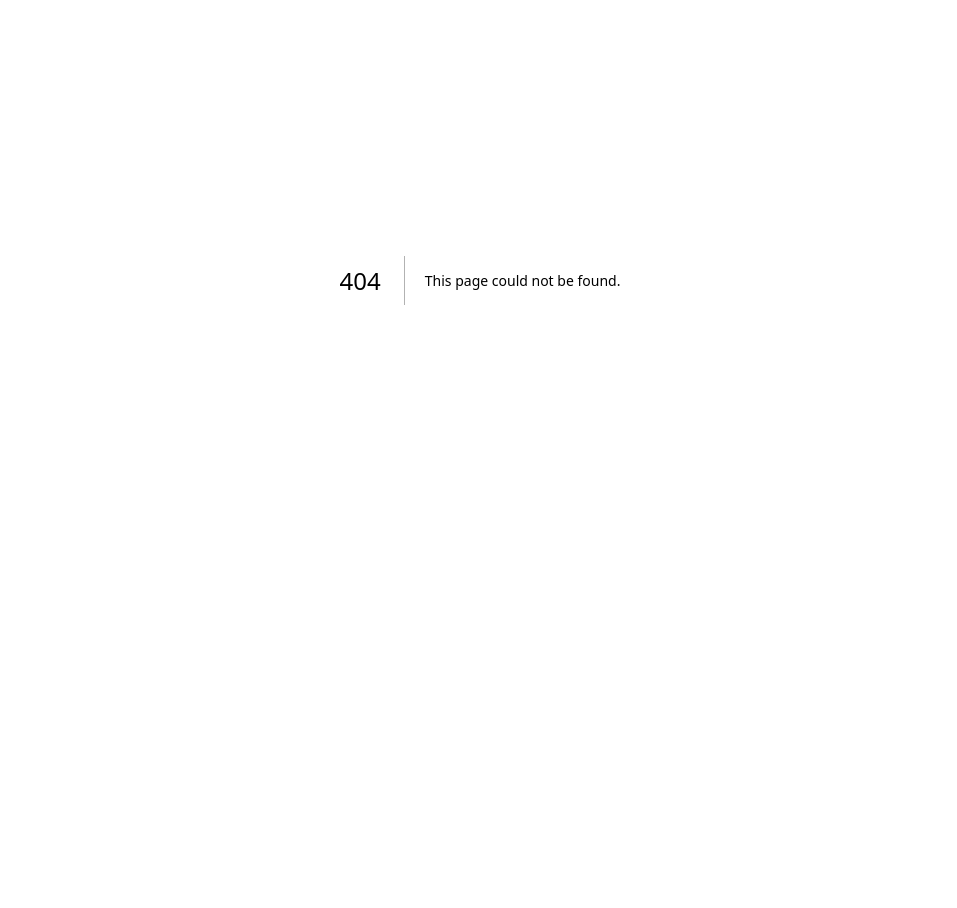
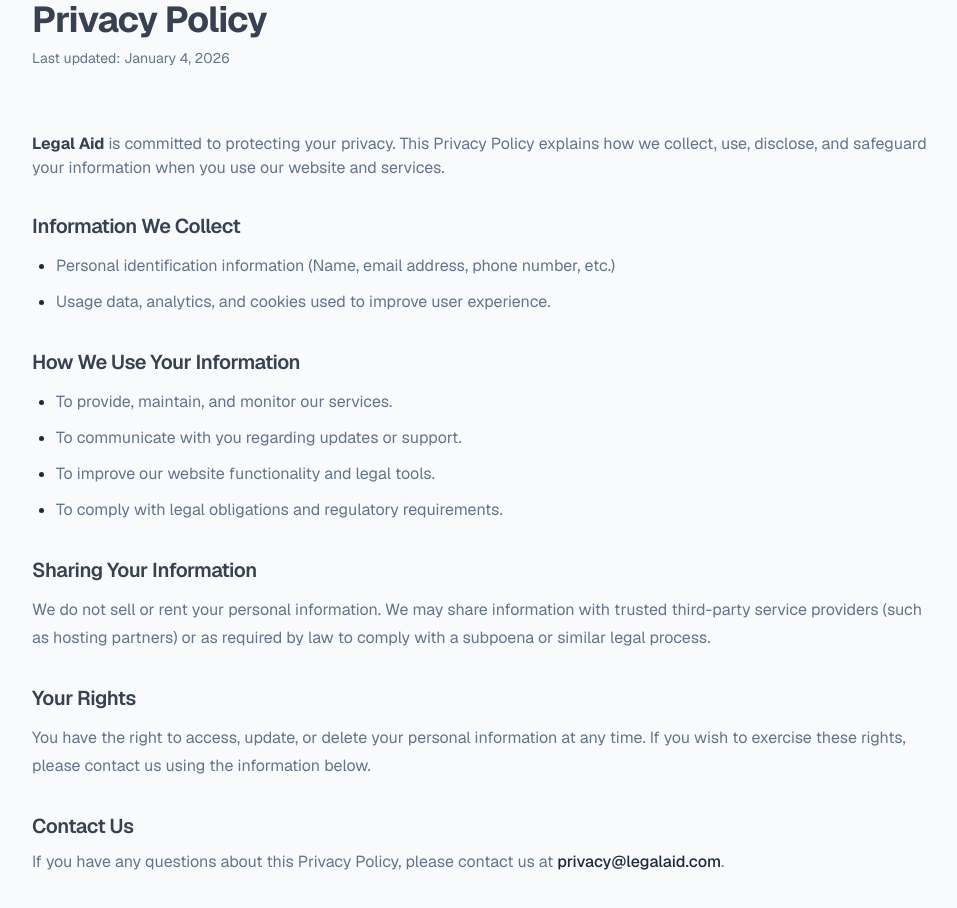
Before and after one commit to NayanthaNethsara/thekade-legalaid, a Next.js app in the folder frontend/: page /privacy-policy in a window 1280 px wide. Before the commit this address had no page. Shown: the part 120-1028 px from the top of the page, without its empty margins (160-1117 px from the left). Before the commit the page ends 800 px from the top, so only its background shows below. Built offline with nearby package versions, Linux system fonts and the light colour scheme.

Commit message:
feat: add Privacy Policy page with content and navigation

```diff
--- /dev/null
+++ b/frontend/app/privacy-policy/page.tsx
@@ -0,0 +1,103 @@
+'use client'
+
+import React from 'react'
+import Link from 'next/link'
+import { ArrowLeft } from 'lucide-react'
+import { Button } from '@/components/ui/button'
+
+export default function PrivacyPolicy() {
+  return (
+    <div className="min-h-screen py-12 px-4 sm:px-6 lg:px-8">
+      <div className="max-w-4xl mx-auto">
+
+        {/* Navigation / Back Button */}
+        <div className="mb-8">
+          <Button variant="ghost" asChild className="-ml-4 text-muted-foreground hover:text-foreground">
+            <Link href="/" className="flex items-center gap-2">
+              <ArrowLeft className="h-4 w-4" />
+              Back to Home
+            </Link>
+          </Button>
+        </div>
+
+        {/* Policy Content */}
+        <main className="animate-in fade-in slide-in-from-bottom-4 duration-700">
+
+          {/* Header */}
+          <div className="pb-8 mb-8">
+            <h1 className="text-3xl font-bold tracking-tight sm:text-4xl mb-2">
+              Privacy Policy
+            </h1>
+            <p className="text-sm text-muted-foreground">
+              Last updated: January 4, 2026
+            </p>
+          </div>
+
+          {/* Content */}
+          <div className="space-y-8 text-base leading-7 text-muted-foreground">
+            <section>
+              <p>
+                <strong className="text-foreground">Legal Aid</strong> is committed to protecting your privacy. This Privacy Policy explains how we collect, use, disclose, and safeguard your information when you use our website and services.
+              </p>
+            </section>
+
+            <section>
+              <h2 className="text-xl font-semibold tracking-tight text-foreground mb-3">
+                Information We Collect
+              </h2>
+              <ul className="list-disc pl-6 space-y-2 marker:text-primary">
+                <li>Personal identification information (Name, email address, phone number, etc.)</li>
+                <li>Usage data, analytics, and cookies used to improve user experience.</li>
+              </ul>
+            </section>
+
+            <section>
+              <h2 className="text-xl font-semibold tracking-tight text-foreground mb-3">
+                How We Use Your Information
+              </h2>
+              <ul className="list-disc pl-6 space-y-2 marker:text-primary">
+                <li>To provide, maintain, and monitor our services.</li>
+                <li>To communicate with you regarding updates or support.</li>
+                <li>To improve our website functionality and legal tools.</li>
+                <li>To comply with legal obligations and regulatory requirements.</li>
+              </ul>
+            </section>
+
+            <section>
+              <h2 className="text-xl font-semibold tracking-tight text-foreground mb-3">
+                Sharing Your Information
+              </h2>
+              <p>
+                We do not sell or rent your personal information. We may share information with trusted third-party service providers (such as hosting partners) or as required by law to comply with a subpoena or similar legal process.
+              </p>
+            </section>
+
+            <section>
+              <h2 className="text-xl font-semibold tracking-tight text-foreground mb-3">
+                Your Rights
+              </h2>
+              <p>
+                You have the right to access, update, or delete your personal information at any time. If you wish to exercise these rights, please contact us using the information below.
+              </p>
+            </section>
+
+            <section className="p-0">
+              <h2 className="text-xl font-semibold tracking-tight text-foreground mb-2">
+                Contact Us
+              </h2>
+              <p className="mb-0">
+                If you have any questions about this Privacy Policy, please contact us at{' '}
+                <a
+                  href="mailto:privacy@legalaid.com"
+                  className="text-primary font-medium hover:underline decoration-primary underline-offset-4 transition-all"
+                >
+                  privacy@legalaid.com
+                </a>.
+              </p>
+            </section>
+          </div>
+        </main>
+      </div>
+    </div>
+  )
+}
```
